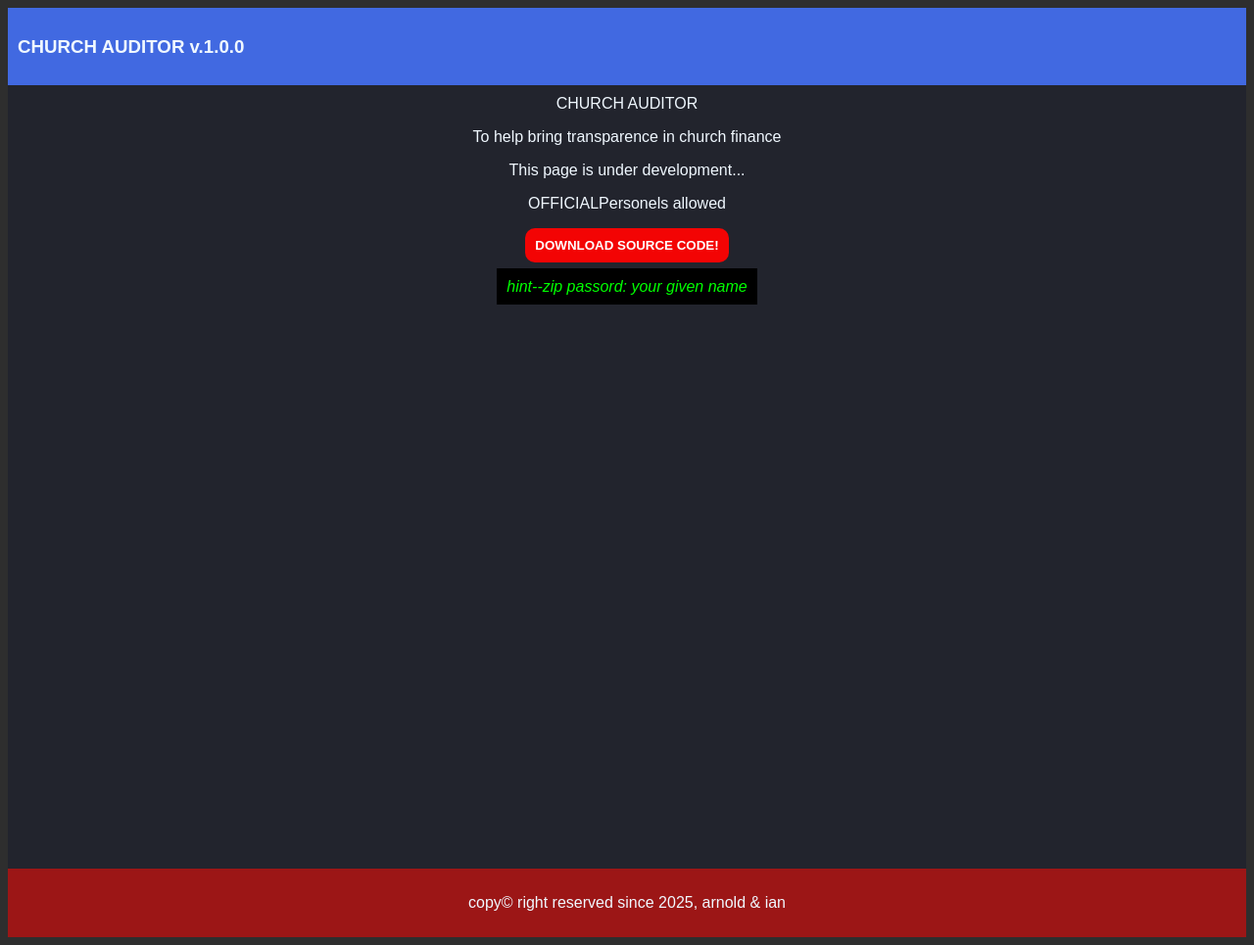
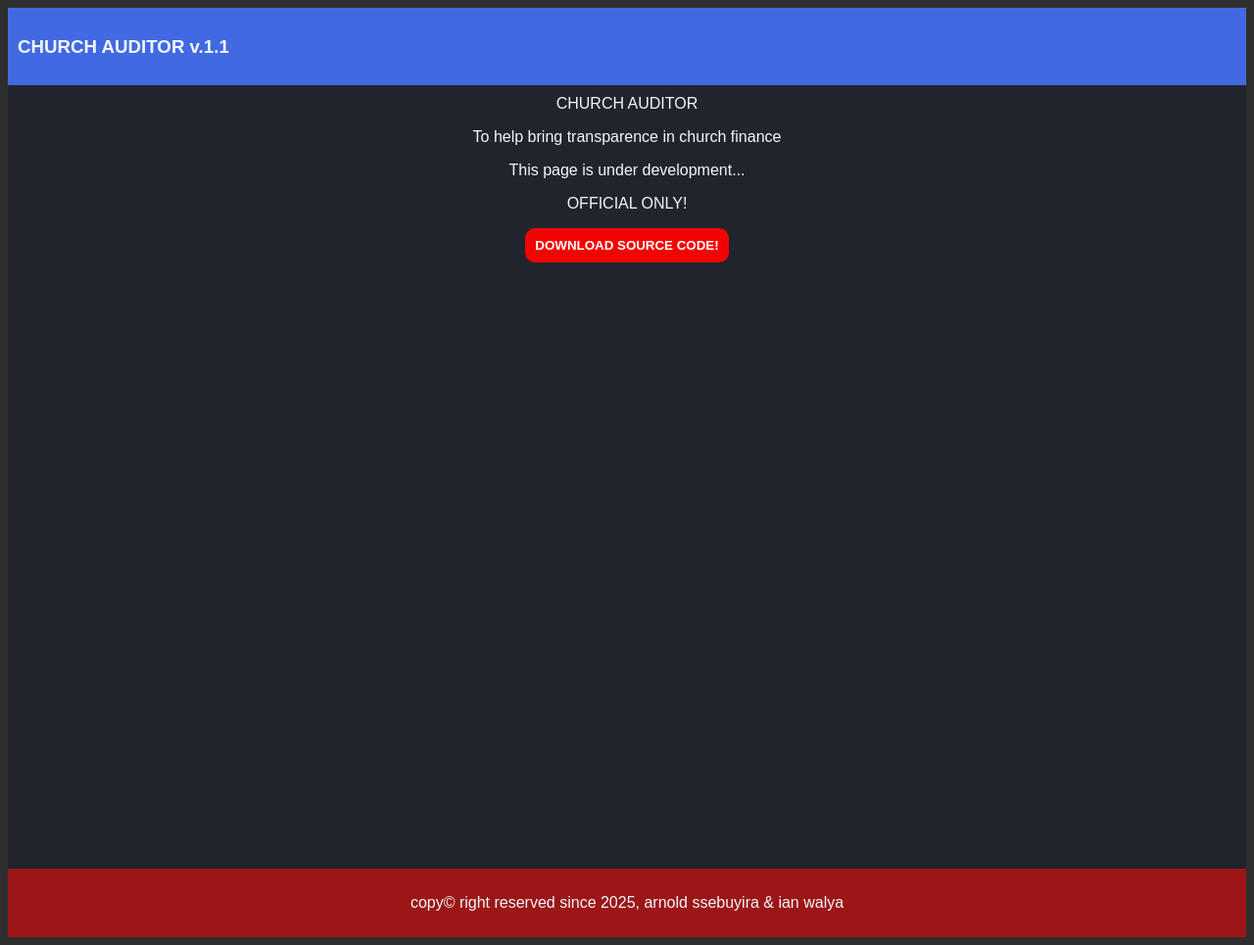
Before and after one commit to hotbite/churchauditor.io, a plain HTML site: page index.html in a window 1280 px wide. Shown: the whole page at 98% size. Drawn offline with Linux system fonts and the light colour scheme.

Commit message:
Update index.html

```diff
--- a/index.html
+++ b/index.html
@@ -9,17 +9,18 @@
 <body>
     <div id="cont">
         <div id="hd">
-            <h3>CHURCH AUDITOR v.1.0.0</h3>
+            <h3>CHURCH AUDITOR v.1.1</h3>
         </div>
         <div id="bd">
             <h>CHURCH AUDITOR </h>
         <p>To help bring transparence in church finance</p>
         <p>This page is under development...</p>
-        <p>OFFICIALPersonels allowed</p>
+        <p>OFFICIAL  ONLY!</p>
         <button  onclick="dwn()">DOWNLOAD SOURCE CODE!</button>
         <div class="drop" id="cd">
             <div id="card">
-                <h3>Church auditor v.1.0.0</h3>
+                <h3>Church auditor v.1.1</h3>
+                <p>Update: 16 october 2025</p>
                 <p>version style: PREACT</p>
                 <h3>Usage Instruction</h3>
                 <p>1: once zip extracted righ-click <br>
@@ -27,16 +28,16 @@
                     3: npm run dev<br>
                     4: then open in browser <b>localhost:5173</b><br>
                 </p>
-                <a href="church auditor.rar">
+                <a href="v1.1.rar">
                     <button>DOWNLOAD</button>
                 </a>
                 <button id="abt" onclick="abt()">Abort</button>
             </div>
         </div>
-        <P><i> hint--zip passord: your given name</i></P>
+
         </div>
         <div id="footer">
-            <p>copy&copy; right reserved since 2025, arnold & ian</p>
+            <p>copy&copy; right reserved since 2025, arnold ssebuyira & ian walya</p>
         </div>
     </div>
     <script src="index.js"></script>
```
